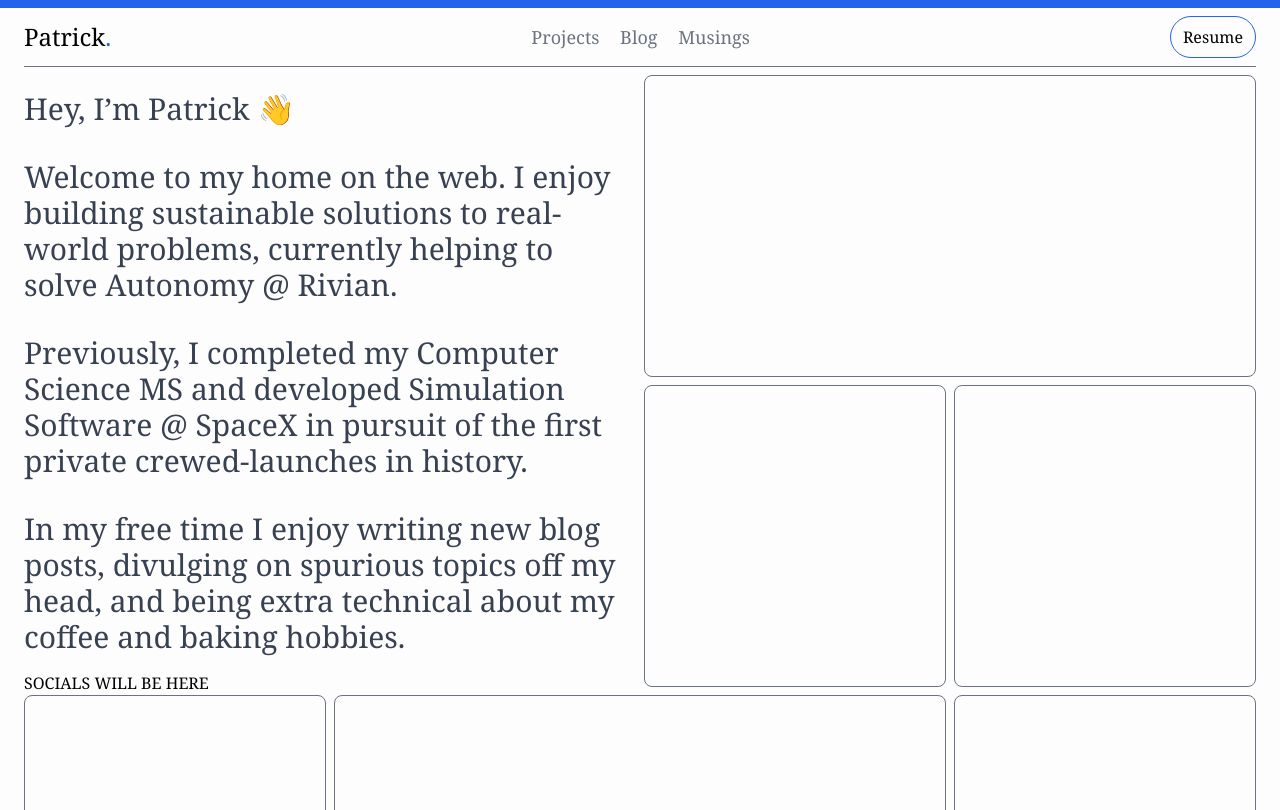
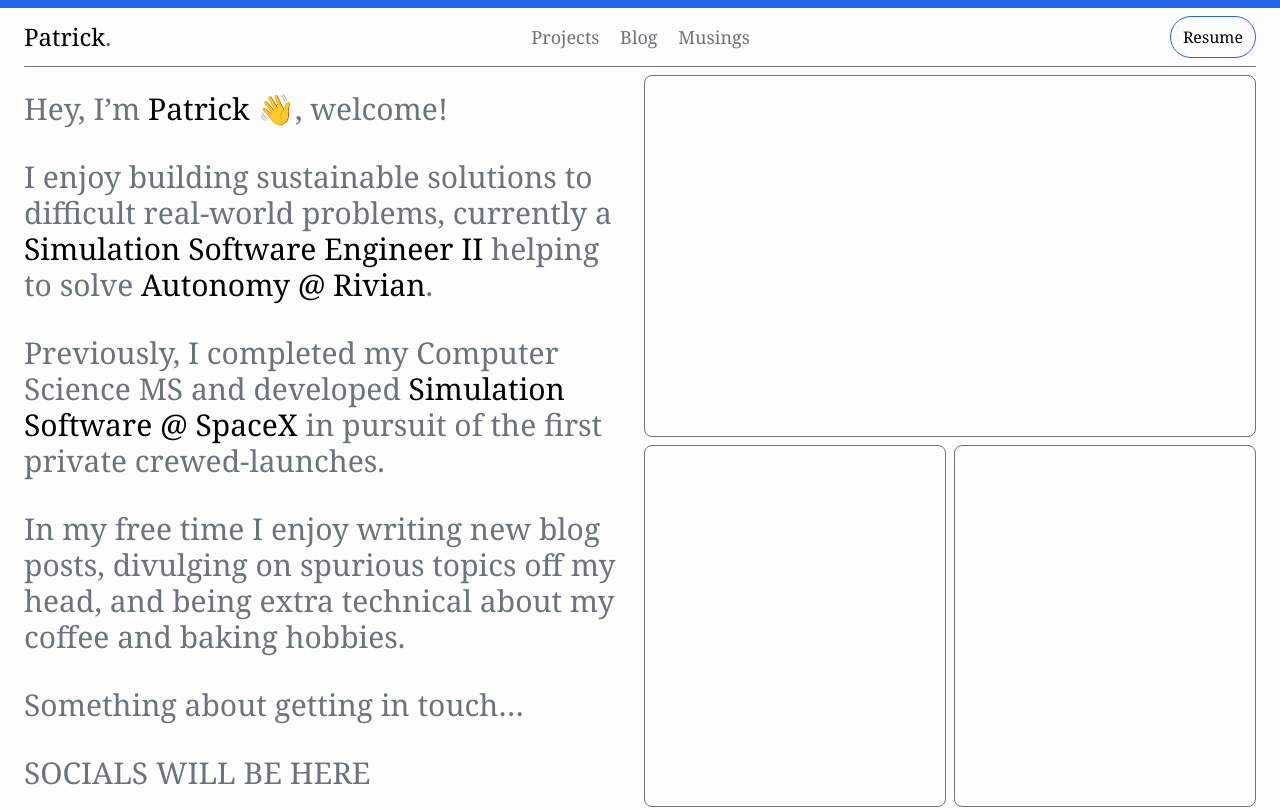
Before and after one commit to patricksyoussef/PersonalWebsiteV2, an Astro site: page / in a window 1280 px wide. Shown: the top 810 px of the page. Built offline with nearby package versions, Linux system fonts and the light colour scheme; Astro itself is replaced by a stand-in of ours.

Commit message:
Rendering Hero off MD?

```diff
--- a/src/components/Hero/Hero.astro
+++ b/src/components/Hero/Hero.astro
@@ -1,14 +1,13 @@
 ---
 import Socials from "./Socials.astro";
+import "./styles.css";
 
 import { getEntry } from "astro:content";
 const entry = await getEntry("supplements", "hero");
 const { Content } = await entry.render();
 ---
 
-<div class="flex flex-col h-full">
-  <div class="text-3xl p-4 pl-0 flex flex-col space-y-8 font-light text-gray-700">
-    <Content />
-  </div>
+<div class="text-3xl p-4 pl-0 flex flex-col space-y-8 font-light text-gray-500">
+  <Content />
   <Socials />
 </div>
--- /dev/null
+++ b/src/components/Hero/styles.css
@@ -0,0 +1,4 @@
+strong {
+    color: black;
+    font-weight: 500;
+}
--- a/src/content/supplements/hero.md
+++ b/src/content/supplements/hero.md
@@ -1,9 +1,11 @@
 ---
 ---
-Hey, I'm Patrick 👋
+Hey, I'm **Patrick** 👋, welcome!
 
-Welcome to my home on the web. I enjoy building sustainable solutions to real-world problems, currently helping to solve Autonomy @ Rivian.
+I enjoy building sustainable solutions to difficult real-world problems, currently a **Simulation Software Engineer II** helping to solve **Autonomy @ Rivian**.
 
-Previously, I completed my Computer Science MS and developed Simulation Software @ SpaceX in pursuit of the first private crewed-launches in history.
+Previously, I completed my Computer Science MS and developed **Simulation Software @ SpaceX** in pursuit of the first private crewed-launches.
 
 In my free time I enjoy writing new blog posts, divulging on spurious topics off my head, and being extra technical about my coffee and baking hobbies.
+
+Something about getting in touch...
```
